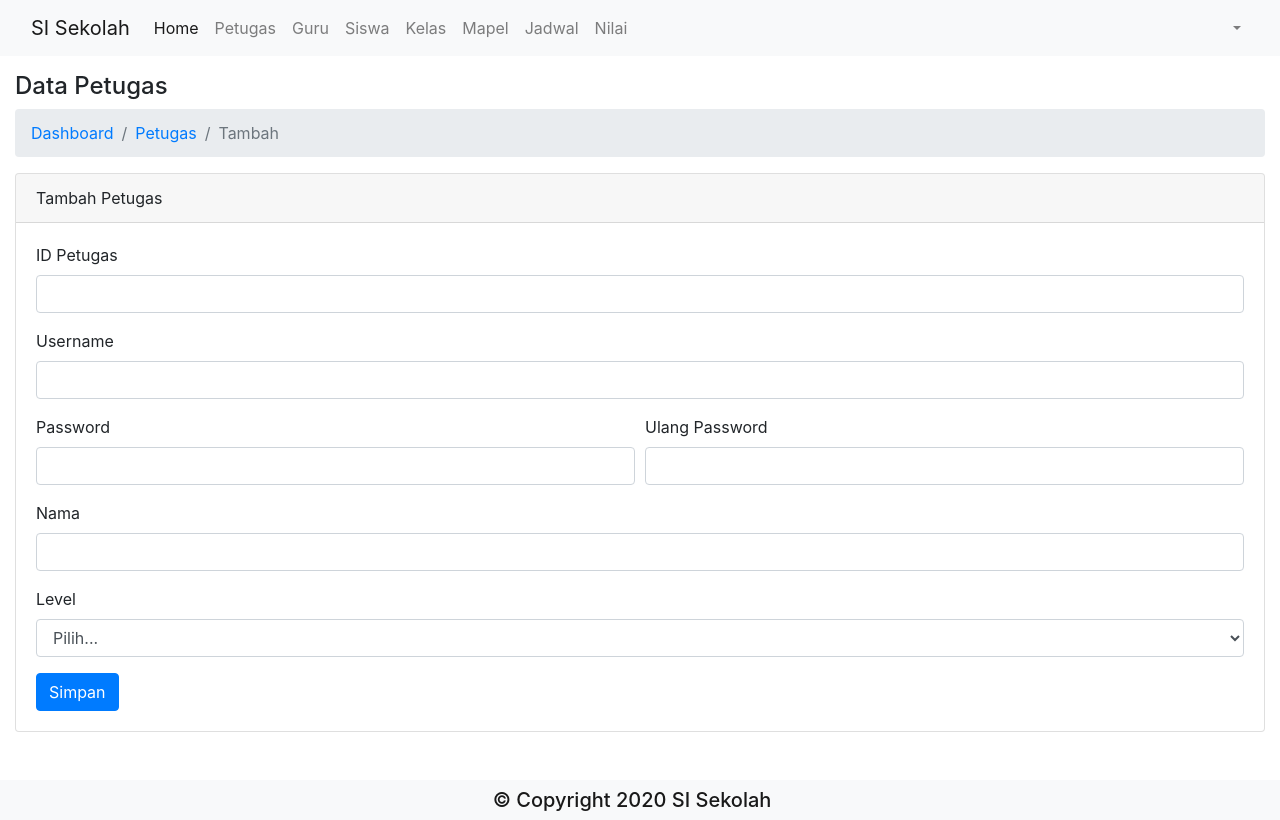
After one commit to David3011/ci-sekolah, a CodeIgniter app: page /ci-sekolah/index.php/petugas/add in a window 1280 px wide. The commit adds this page. Run offline with CodeIgniter, Linux system fonts and the light colour scheme; some libraries are stand-ins or nearby versions.

Commit message:
add crud petugas

```diff
--- /dev/null
+++ b/application/controllers/Petugas.php
@@ -0,0 +1,113 @@
+<?php
+defined('BASEPATH') OR exit('No direct script access allowed');
+
+class Petugas extends CI_Controller {
+
+	public function __construct()
+	{
+		parent::__construct();
+		$this->load->model('Petugas_model');
+	}
+
+	public function index()
+	{
+		$data = [
+			'title' => 'Petugas',
+			'petugas' => $this->Petugas_model->get()->result(),
+		];
+
+		$this->load->view('template/header', $data);
+		$this->load->view('petugas/index', $data);
+		$this->load->view('template/footer');
+	}
+
+	public function add()
+	{
+		$data = [
+			'title' => 'Tambah Petugas',
+		];
+
+		$simpan = $this->input->post('simpan');
+
+		if ($simpan != "") {
+			$id_petugas = $this->input->post('id_petugas');
+			$username = $this->input->post('username');
+			$password = $this->input->post('password');
+			$ulang_password = $this->input->post('ulang_password');
+			$nama = $this->input->post('nama');
+			$level = $this->input->post('level');
+
+			$data = [
+				'id_petugas' => $id_petugas,
+				'nama' => $nama,
+				'username' => $username,
+				'password' => $password,
+				'level' => $level,
+			];
+
+			if ($password == $ulang_password) {
+				$this->Petugas_model->create($data);
+				redirect('petugas');
+			} else {
+				redirect('petugas/add');
+			}
+
+		} else {
+			$this->load->view('template/header', $data);
+			$this->load->view('petugas/add', $data);
+			$this->load->view('template/footer');
+		}
+	}
+
+	public function edit($id = null)
+	{
+		$id = array('id_petugas' => $id);
+
+		$data = [
+			'title' => 'Ubah Petugas',
+			'row' => $this->Petugas_model->getById($id)->row(),
+		];
+
+		$simpan = $this->input->post('simpan');
+
+		if ($simpan != "") {
+			$id_petugas = $this->input->post('id_petugas');
+			$username = $this->input->post('username');
+			$password = $this->input->post('password');
+			$ulang_password = $this->input->post('ulang_password');
+			$nama = $this->input->post('nama');
+			$level = $this->input->post('level');
+
+			$id = array('id_petugas' => $id_petugas);
+			$data = [
+				'nama' => $nama,
+				'username' => $username,
+				'level' => $level,
+			];
+
+			if ($password == $ulang_password) {
+				if ($password != "") {
+					$data['password'] = $password;
+				}
+
+				$this->Petugas_model->update($data, $id);
+				redirect('petugas');
+			} else {
+				redirect("petugas/edit/$id_petugas");
+			}
+
+		} else {
+
+			$this->load->view('template/header', $data);
+			$this->load->view('petugas/edit', $data);
+			$this->load->view('template/footer');
+		}
+	}
+
+	public function delete($id)
+	{
+		$id = array('id_petugas' => $id);
+		$this->Petugas_model->delete($id);
+		redirect('petugas');
+	}
+}
--- a/application/models/Petugas_model.php
+++ b/application/models/Petugas_model.php
@@ -12,4 +12,29 @@ class Petugas_model extends CI_Model {
 		$this->db->where('password', $password);
 		return $this->db->get();
 	}
+
+	public function get()
+	{
+		return $this->db->get($this->table);
+	}
+
+	public function getById($id)
+	{
+		return $this->db->get_where($this->table, $id);
+	}
+
+	public function create($data)
+	{
+		$this->db->insert($this->table, $data);
+	}
+
+	public function update($data, $id)
+	{
+		$this->db->update($this->table, $data, $id);
+	}
+
+	public function delete($id)
+	{
+		$this->db->delete($this->table, $id);
+	}
 }
--- a/application/views/dashboard/index.php
+++ b/application/views/dashboard/index.php
@@ -8,7 +8,7 @@
 
 	<div class="jumbotron">
 		<h1 class="display-4">Selamat Datang!</h1>
-	<p class="lead">Hai <?= $this->session->userdata('nama') ?> dengan level <?= $this->session->userdata('level'); ?>.</p>
-</div>
+		<p class="lead">Hai <?= $this->session->userdata('nama') ?> dengan level <?= $this->session->userdata('level'); ?>.</p>
+	</div>
 
 </div>
--- /dev/null
+++ b/application/views/petugas/add.php
@@ -0,0 +1,56 @@
+<div class="container-fluid mt-4">
+
+	<h4>Data Petugas</h4>
+	<nav aria-label="breadcrumb">
+		<ol class="breadcrumb">
+			<li class="breadcrumb-item"><a href="#">Dashboard</a></li>
+			<li class="breadcrumb-item"><a href="#">Petugas</a></li>
+			<li class="breadcrumb-item active" aria-current="page">Tambah</li>
+		</ol>
+	</nav>
+
+	<div class="card mt-2">
+		<div class="card-header">
+			Tambah Petugas
+		</div>
+		<div class="card-body">
+
+			<form action="<?= site_url("petugas/add") ?>" method="post">
+				<div class="form-group">
+					<label for="idPetugas">ID Petugas</label>
+					<input type="text" class="form-control" id="idPetugas" name="id_petugas">
+				</div>
+				<div class="form-group">
+					<label for="username">Username</label>
+					<input type="text" class="form-control" id="username" name="username">
+				</div>
+				<div class="form-row">
+					<div class="form-group col-md-6">
+						<label for="password">Password</label>
+						<input type="password" class="form-control" id="password" name="password">
+					</div>
+					<div class="form-group col-md-6">
+						<label for="ulangPassword">Ulang Password</label>
+						<input type="password" class="form-control" id="ulangPassword" name="ulang_password">
+					</div>
+				</div>
+				<div class="form-group">
+					<label for="nama">Nama</label>
+					<input type="text" class="form-control" id="nama" name="nama">
+				</div>
+				<div class="form-group">
+					<label for="level">Level</label>
+					<select id="level" name="level" class="form-control">
+						<option selected>Pilih...</option>
+						<option value="administrator">Administrator</option>
+						<option value="guru">Guru</option>
+					</select>
+				</div>
+
+				<button type="submit" class="btn btn-primary" value="simpan" name="simpan">Simpan</button>
+			</form>
+
+		</div>
+	</div>
+
+</div>
--- a/application/views/template/footer.php
+++ b/application/views/template/footer.php
@@ -1,8 +1,23 @@
+		<div class="mb-5"></div>
+
+		<nav class="navbar-light bg-light text-center">
+			<span class="navbar-brand mb-0 h4">© Copyright 2020 SI Sekolah</span>
+		</nav>
 
 		<!-- Optional JavaScript -->
 		<!-- jQuery first, then Popper.js, then Bootstrap JS -->
 		<script src="https://code.jquery.com/jquery-3.5.1.min.js"></script>
 		<script src="https://cdn.jsdelivr.net/npm/popper.js@1.16.0/dist/umd/popper.min.js"></script>
 		<script src="<?= base_url("assets/bootstrap/js/bootstrap.min.js") ?>"></script>
+
+		<!-- DataTables -->
+		<script src="https://cdn.datatables.net/1.10.21/js/jquery.dataTables.min.js"></script>
+		<script src="https://cdn.datatables.net/1.10.21/js/dataTables.bootstrap4.min.js"></script>
+
+		<script>
+			$(document).ready( function () {
+				$('#myTable').DataTable();
+			} );
+		</script>
 	</body>
 </html>
--- a/application/views/template/header.php
+++ b/application/views/template/header.php
@@ -11,12 +11,16 @@
 		<!-- Font Awesome -->
 		<link href="<?= base_url("assets/font-awesome/css/all.css") ?>" rel="stylesheet"> <!--load all styles -->
 
+		<!-- DataTables -->
+		<link href="https://cdn.datatables.net/1.10.21/css/dataTables.bootstrap4.min.css" rel="stylesheet">
+
+
 		<title><?= $title ?: '' . 'SI Sekolah'?></title>
 	</head>
-	<body>
+	<body class="pt-5">
 
 
-		<nav class="navbar navbar-expand-lg navbar-light bg-light">
+		<nav class="navbar navbar-expand-lg navbar-light bg-light fixed-top">
 			<div class="container-fluid">
 				<a class="navbar-brand" href="#">SI Sekolah</a>
 				<button class="navbar-toggler" type="button" data-toggle="collapse" data-target="#navbarSupportedContent" aria-controls="navbarSupportedContent" aria-expanded="false" aria-label="Toggle navigation">
```
Also changed, not shown: application/views/petugas/edit.php (added, +56 -0 lines), application/views/petugas/index.php (added, +54 -0 lines).
